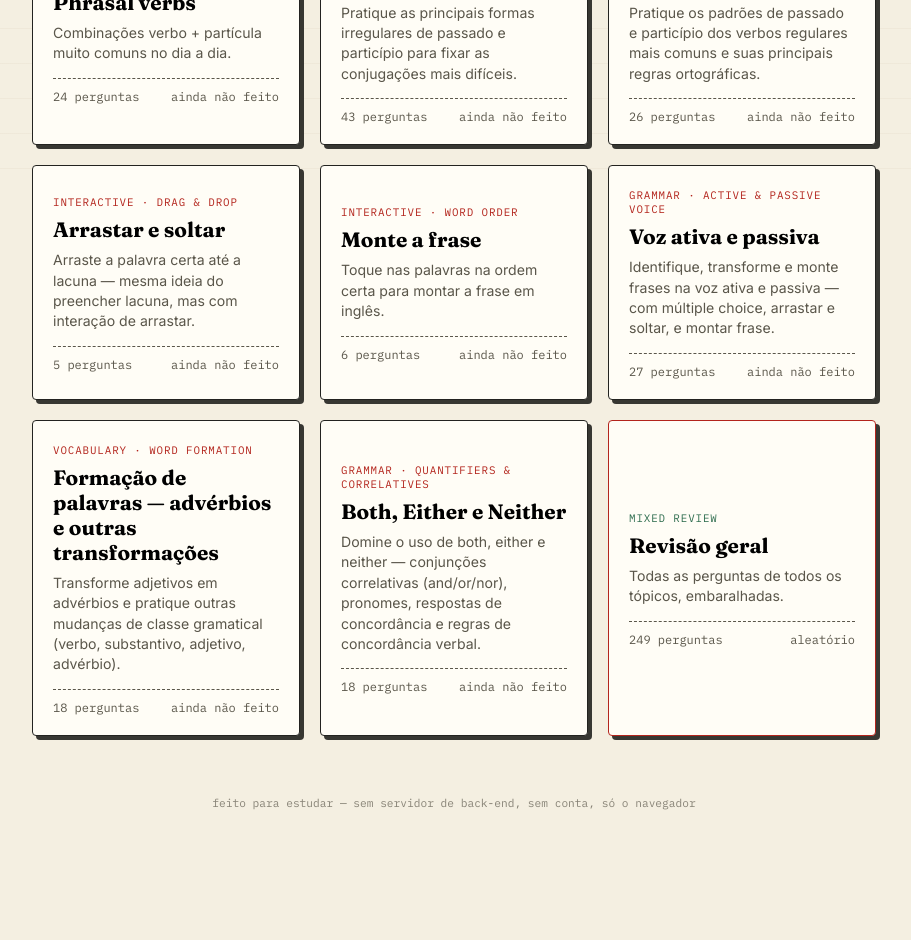
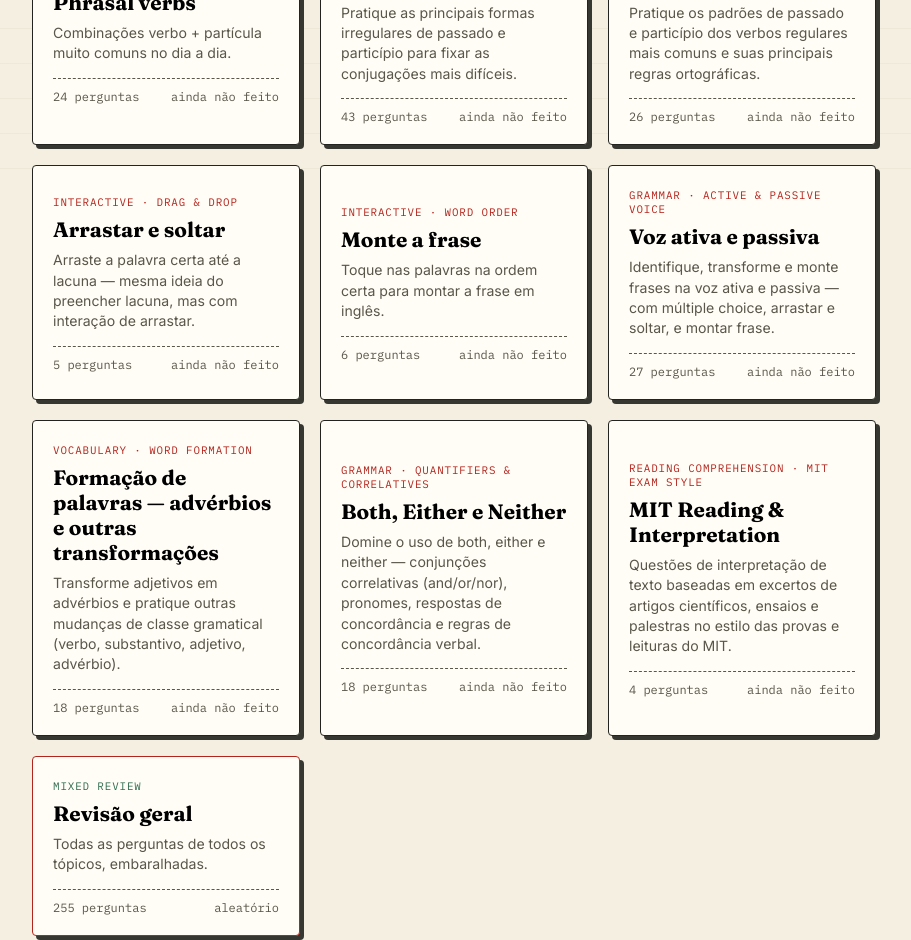
Before and after one commit to Ts-Joao/english-study, a plain HTML site: page index.html in a window 1280 px wide. Shown: the part 601-1541 px from the top of the page, without its empty margins (186-1097 px from the left). Before the commit the page ends 1501 px from the top, so only its background shows below. Drawn offline with Linux system fonts and the light colour scheme; no server answers.

Commit message:
feat: add MIT reading comprehension module and random question sampling

```diff
--- a/data/categories.json
+++ b/data/categories.json
@@ -11,6 +11,7 @@
     { "key": "active-passive-voice", "file": "data/active-passive-voice.json" },
     { "key": "word-formation", "file": "data/word-formation.json" },
     { "key": "prepositions-advanced", "file": "data/prepositions-advanced.json" },
-    { "key": "both-either-neither", "file": "data/both-either-neither.json" }
+    { "key": "both-either-neither", "file": "data/both-either-neither.json" },
+    { "key": "mit-reading", "file": "data/mit-reading.json" }
   ]
 }
--- /dev/null
+++ b/data/mit-reading.json
@@ -0,0 +1,188 @@
+{
+  "title": "MIT Reading & Interpretation",
+  "eyebrow": "Reading Comprehension · MIT Exam Style",
+  "description": "Questões de interpretação de texto baseadas em excertos de artigos científicos, ensaios e palestras no estilo das provas e leituras do MIT.",
+  "quizLimit": 4,
+  "passages": [
+    {
+      "id": "mit_passage_1",
+      "title": "Excerpt 1: Computing Machines and Intelligence (MIT AI & Philosophy)",
+      "text": "The phrase 'artificial intelligence' is often credited to John McCarthy in 1955, but the foundational questions go back much further. In 1950, Alan Turing published his landmark paper proposing what he called the 'Imitation Game'. Turing suggested that instead of asking whether machines can think—a term he considered too meaningless to define cleanly—we should ask whether a digital computer could successfully impersonate a human speaker in a natural language conversation. The test was not designed to evaluate a machine's consciousness, emotions, or inner subjective experience. Rather, it was an operational benchmark focused entirely on functional linguistic behavior: if an interrogator cannot reliably distinguish between human and machine based solely on text responses, the machine has passed."
+    },
+    {
+      "id": "mit_passage_2",
+      "title": "Excerpt 2: Thermodynamics and the Arrow of Time (MIT Physics)",
+      "text": "In macroscopic physics, the Second Law of Thermodynamics introduces an irreversible asymmetry known as the arrow of time. While fundamental microscopic equations of classical mechanics and quantum theory are time-symmetric—meaning they run equally well forwards or backwards—macroscopic systems inevitably evolve toward states of higher entropy. Entropy measures the number of microscopic configurations compatible with a system's macroscopic state. Because high-entropy states are statistically far more probable than low-entropy configurations, isolated systems naturally move from order to disorder. Thus, the observed direction of time is not a property of fundamental particles themselves, but an emergent statistical phenomenon arising from large assemblies of matter."
+    },
+    {
+      "id": "mit_passage_3",
+      "title": "Excerpt 3: Synthetic Biology & Genetic Engineering (MIT Bioengineering)",
+      "text": "Synthetic biology departs from traditional genetic engineering by applying rigorous engineering principles—standardization, modularity, and abstraction—to biological design. Instead of making single, isolated gene edits, synthetic biologists construct standardized biological parts, often termed 'bio-bricks', which can be assembled into complex genetic circuits. For instance, researchers can design biological logic gates within bacterial genomes that respond to environmental signals by producing targeted therapeutic proteins or neutralizing toxic pollutants. The goal is to transform biological design from a slow, empirical trial-and-error discipline into a predictable engineering framework akin to computer hardware synthesis."
+    }
+  ],
+  "questions": [
+    {
+      "passageId": "mit_passage_1",
+      "tag": "MIT Passage 1 — Turing Test Objective",
+      "text": "According to Excerpt 1, what was the primary purpose of Alan Turing's Imitation Game?",
+      "options": [
+        {
+          "text": "To evaluate whether a computer possesses subjective consciousness and genuine emotion.",
+          "correct": false,
+          "feedback": "Incorreto! O texto afirma explicitamente que o teste NÃO visava avaliar consciência, emoções ou experiência subjetiva, mas apenas o comportamento linguístico funcional."
+        },
+        {
+          "text": "To establish a functional, operational benchmark based on conversational behavior.",
+          "correct": true,
+          "feedback": "Correto! Turing propôs o teste como um benchmark operacional focado unicamente no desempenho conversacional em linguagem natural."
+        },
+        {
+          "text": "To prove that machines will eventually replace human speakers in all fields.",
+          "correct": false,
+          "feedback": "Incorreto! O texto não aborda substituição de humanos em campos de trabalho, apenas a capacidade de personificação conversacional."
+        },
+        {
+          "text": "To define the philosophical meaning of the word 'think' once and for all.",
+          "correct": false,
+          "feedback": "Incorreto! Turing considerava a pergunta 'se máquinas podem pensar' muito vaga e sem significado preciso para ser definida limpadamente."
+        }
+      ]
+    },
+    {
+      "passageId": "mit_passage_1",
+      "tag": "MIT Passage 1 — Vocabulary in Context",
+      "text": "In Excerpt 1, the phrase <code>operational benchmark</code> most nearly means:",
+      "options": [
+        {
+          "text": "A practical standard for measurement based on observed performance.",
+          "correct": true,
+          "feedback": "Exatamente! Um 'operational benchmark' é um critério prático de avaliação medido através da execução observável de uma tarefa."
+        },
+        {
+          "text": "A theoretical opinion about machine consciousness.",
+          "correct": false,
+          "feedback": "Incorreto! 'Operational' contrapõe-se à mera especulação teórica, focando no funcionamento observável."
+        },
+        {
+          "text": "A hardware component used in early 1950s digital computers.",
+          "correct": false,
+          "feedback": "Incorreto! O termo não se refere a um componente físico de hardware, mas a um padrão de avaliação."
+        },
+        {
+          "text": "A legal regulation governing artificial intelligence research.",
+          "correct": false,
+          "feedback": "Incorreto! O artigo de Turing propunha um teste científico/filosófico, e não uma regulamentação jurídica."
+        }
+      ]
+    },
+    {
+      "passageId": "mit_passage_2",
+      "tag": "MIT Passage 2 — Main Idea & Entropy",
+      "text": "According to Excerpt 2, why does the arrow of time emerge in macroscopic systems?",
+      "options": [
+        {
+          "text": "Because individual subatomic particles have inherent time-asymmetric properties.",
+          "correct": false,
+          "feedback": "Incorreto! O texto diz o oposto: as equações microscópicas fundamentais de partículas são 'time-symmetric' (simétricas no tempo)."
+        },
+        {
+          "text": "Because high-entropy configurations are statistically overwhelmingly more probable.",
+          "correct": true,
+          "feedback": "Perfeito! A direção do tempo surge como um fenômeno estatístico emergente devido à altíssima probabilidade dos estados de alta entropia."
+        },
+        {
+          "text": "Because quantum mechanics prevents particles from moving backwards in space.",
+          "correct": false,
+          "feedback": "Incorreto! O texto esclarece que tanto a mecânica clássica quanto a teoria quântica são simétricas no tempo no nível microscópico."
+        },
+        {
+          "text": "Because systems naturally move from chaotic states to highly ordered structures.",
+          "correct": false,
+          "feedback": "Incorreto! O texto afirma que os sistemas evoluem da ordem para a desordem (low entropy to high entropy), e não o contrário."
+        }
+      ]
+    },
+    {
+      "passageId": "mit_passage_2",
+      "tag": "MIT Passage 2 — Inference",
+      "text": "What can be inferred about <code>entropy</code> from Excerpt 2?",
+      "options": [
+        {
+          "text": "It decreases spontaneously over time in isolated natural systems.",
+          "correct": false,
+          "feedback": "Incorreto! A Segunda Lei da Termodinâmica indica que a entropia aumenta ou se mantém em sistemas isolados."
+        },
+        {
+          "text": "It quantifies the count of microscopic arrangements compatible with a macrostate.",
+          "correct": true,
+          "feedback": "Correto! O trecho define explicitamente: 'Entropy measures the number of microscopic configurations compatible with a system's macroscopic state'."
+        },
+        {
+          "text": "It was disproven by modern quantum mechanics experiments.",
+          "correct": false,
+          "feedback": "Incorreto! O texto menciona a física quântica como parte das teorias microscópicas que fundamentam essa visão da entropia."
+        },
+        {
+          "text": "It is an intrinsic charge carried by individual microscopic particles.",
+          "correct": false,
+          "feedback": "Incorreto! O texto afirma que a entropia é um 'emergent statistical phenomenon arising from large assemblies', não uma carga individual."
+        }
+      ]
+    },
+    {
+      "passageId": "mit_passage_3",
+      "tag": "MIT Passage 3 — Distinction in Bioengineering",
+      "text": "How does synthetic biology differ from traditional genetic engineering according to Excerpt 3?",
+      "options": [
+        {
+          "text": "It focuses on single isolated gene edits rather than complex systems.",
+          "correct": false,
+          "feedback": "Incorreto! Fazer edições isoladas de um único gene é a característica da engenharia genética tradicional descrita no texto."
+        },
+        {
+          "text": "It applies standardized engineering principles to build modular biological circuits.",
+          "correct": true,
+          "feedback": "Exatamente! A biologia sintética adota padronização, modularidade e abstração para construir circuitos genéticos previsíveis."
+        },
+        {
+          "text": "It relies exclusively on empirical trial-and-error experiments in nature.",
+          "correct": false,
+          "feedback": "Incorreto! O texto afirma que o objetivo é transformar a disciplina de um método empírico de tentativa e erro para uma estrutura previsível."
+        },
+        {
+          "text": "It avoids using bacterial genomes for medical applications.",
+          "correct": false,
+          "feedback": "Incorreto! O texto cita expressamente o uso de genomas bacterianos para produzir proteínas terapêuticas ou neutralizar poluentes."
+        }
+      ]
+    },
+    {
+      "passageId": "mit_passage_3",
+      "tag": "MIT Passage 3 — Drag & Drop Passage Term",
+      "text": "Synthetic biologists build standardized components called <code>______</code> to assemble genetic circuits.",
+      "type": "drag-fill",
+      "options": [
+        {
+          "text": "bio-bricks",
+          "correct": true,
+          "feedback": "Correto! 'Bio-bricks' é o termo mencionado para os blocos biológicos padronizados."
+        },
+        {
+          "text": "micro-chips",
+          "correct": false,
+          "feedback": "Incorreto! 'Micro-chips' pertencem à eletrônica/computação tradicional, não aos blocos genéticos padronizados citados."
+        },
+        {
+          "text": "single edits",
+          "correct": false,
+          "feedback": "Incorreto! 'Single edits' referem-se à abordagem da engenharia genética tradicional."
+        },
+        {
+          "text": "therapeutics",
+          "correct": false,
+          "feedback": "Incorreto! Proteínas terapêuticas são os produtos finais gerados pelos circuitos, não os componentes usados na construção."
+        }
+      ]
+    }
+  ]
+}
--- a/js/app.js
+++ b/js/app.js
@@ -123,7 +123,7 @@ function renderHome(){
       <h3>${cat.title}</h3>
       <p>${cat.description}</p>
       <div class="meta">
-        <span>${cat.questions.length} perguntas</span>
+        <span>${cat.quizLimit || cat.questions.length} perguntas</span>
         <span class="${best ? 'best' : ''}">${best ? `melhor: ${best.score}/${best.total}` : 'ainda não feito'}</span>
       </div>
     `;
@@ -173,10 +173,17 @@ function startQuiz(key, sourceQuestions){
     baseQuiz = QUIZ_BANK[key];
   }
 
+  let questionsToUse = baseQuiz.questions;
+
+  // Se o quiz possuir limite configurado (ex: quizLimit: 4), seleciona aleatoriamente apenas essa quantidade
+  if(!sourceQuestions && baseQuiz.quizLimit && baseQuiz.questions.length > baseQuiz.quizLimit){
+    questionsToUse = shuffle(baseQuiz.questions).slice(0, baseQuiz.quizLimit);
+  }
+
   // randomiza a ORDEM das perguntas a cada tentativa (não altera o banco original)
   state.quiz = {
     ...baseQuiz,
-    questions: shuffle(baseQuiz.questions)
+    questions: shuffle(questionsToUse)
   };
   state.index = 0;
   state.score = 0;
@@ -210,6 +217,21 @@ function renderQuestion(){
   els.options.innerHTML = '';
 
   const type = q.type || 'multiple-choice';
+
+  // Suporte a textos de leitura/interpretação (ex: MIT Reading)
+  if(q.passage || (state.quiz.passages && q.passageId)){
+    const passage = q.passage || state.quiz.passages.find(p => p.id === q.passageId);
+    if(passage){
+      const passageBox = document.createElement('div');
+      passageBox.className = 'reading-passage-box';
+      passageBox.innerHTML = `
+        <h4 class="passage-title">${passage.title}</h4>
+        <p class="passage-text">${passage.text}</p>
+      `;
+      els.options.appendChild(passageBox);
+    }
+  }
+
   if(type === 'drag-fill'){
     renderDragFill(q);
   } else if(type === 'word-order'){
```
Also changed, not shown: css/style.css (+22 -0 lines).
